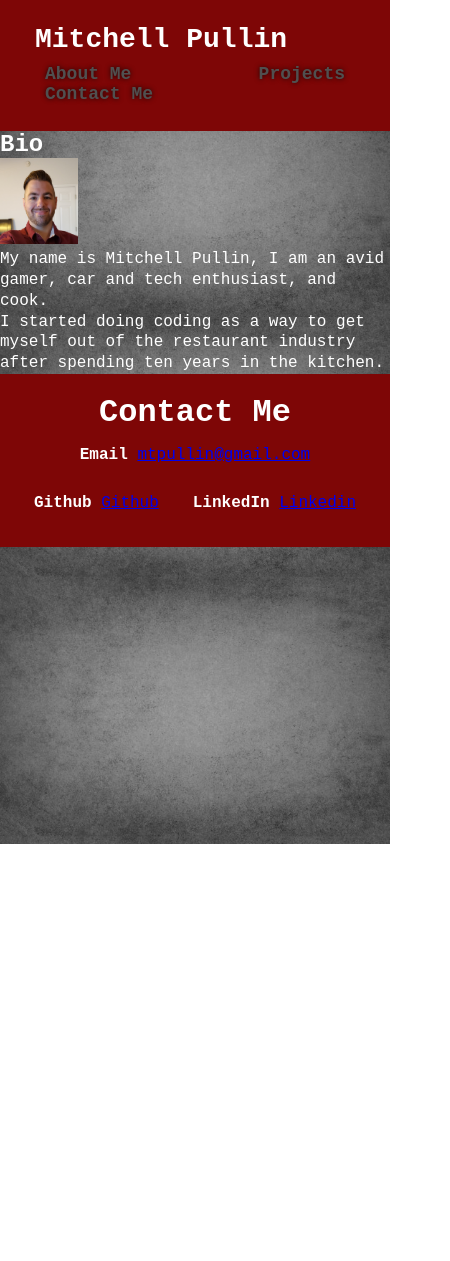
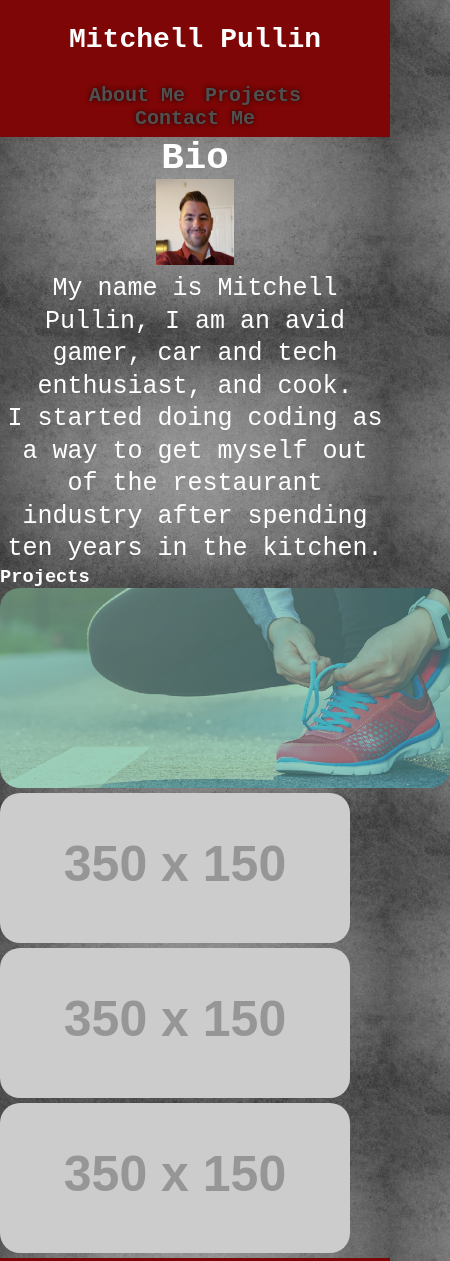
Before and after one commit to mtpullin/Portfolio, a plain HTML site: page index.html in a window 390 px wide. Shown: the top 1261 px of the page, 450 px wide, since content can reach past the window. Before the commit the page ends 844 px from the top, so only its background shows below. Drawn offline with Linux system fonts and the light colour scheme; placeholder pictures from the web are drawn by us.

Commit message:
added projects section adjusted css for smaller media devices

```diff
--- a/assets/css/style.css
+++ b/assets/css/style.css
@@ -28,6 +28,7 @@ header {
     position: sticky;
     top: 0;
     z-index: 9999;
+    width: 100%;
 }
 header h1 a {
     font-size: 28px;
@@ -87,7 +88,6 @@ footer {
     padding: 20px 15px;
     display: flex;
     flex-wrap: wrap;
-    position: fixed;
     justify-content: space-around;
 }
 footer h2 {
@@ -106,3 +106,71 @@ footer ul {
 footer ul li {
     padding: 15px;
 }
+#projects {
+    width: 100%;
+    margin: 0 auto;
+    display: flex;
+    flex-direction: column;
+    flex-wrap: wrap;
+    justify-content: space-around;
+}
+.project-img {
+ width: 350px;
+ max-height: 150px;
+ border-radius: 20px;
+}
+.project-img:hover {
+    background: var(--primary-color);
+    border: 2px solid var(--primary-color);
+    border-radius: 20px;
+    border-color: var(--primary-color);
+    filter: brightness(130%);
+}
+.run {
+    width: 450px;
+    height: 200px;
+    border-radius: 20px;
+}
+
+.run:hover {
+    background: var(--primary-color);
+    border: 2px solid var(--primary-color);
+    border-radius: 20px;
+    border-color: var(--primary-color);
+    filter: brightness(130%);
+}
+
+@media screen and (max-width: 980px) {
+    header{
+        width: 100%;
+        padding-bottom: 0;
+        justify-content: center;
+        position: relative;
+    }
+    header h1 {
+        width: 100%;
+        text-align: center;
+    }
+   header nav ul {
+       margin-top: 20px;
+       width: 100%;
+       justify-content: center;
+
+   }
+   header nav ul li a {
+       font-size: 20px;
+   }
+   .bio {
+       font-size: 25px;
+       text-align: center;
+       width: 100%;
+   }
+
+   #projects {
+       flex: 1 100%;
+   }
+   footer {
+       font-size: 25px;
+       text-align: center;
+       width: 100%;
+   }
--- a/index.html
+++ b/index.html
@@ -43,6 +43,11 @@
     </main>
 <section id="projects">
     <!--projects section-->
+    <h3>Projects</h3>
+    <a href="https://mtpullin.github.io/run-buddy" target="_blank"><img class="run" src="./assets/hero-bg.jpg"></a>
+    <a href="https://placeholder.com" target="_blank"><img class="project-img" src="https://via.placeholder.com/350x150.jpg?text=Future+Project"></a>
+    <a href="https://placeholder.com" target="_blank"><img class="project-img" src="https://via.placeholder.com/350x150.jpg?text=Future+Project"></a>
+    <a href="https://placeholder.com" target="_blank"><img class="project-img" src="https://via.placeholder.com/350x150.jpg?text=Future+Project"></a>
 </section>
 
 
@@ -51,16 +56,15 @@
         <h2>Contact Me</h2>
         <ul>
             <li>
-        <strong>Email</strong> <a href="mailto:mtpullin@gmail.com">mtpullin@gmail.com</a>
+        <a href="mailto:mtpullin@gmail.com">mtpullin@gmail.com</a>
 
             </li>
             <li>
-         <strong>Github</strong>
-         <a href="https://github.com/mtpullin">Github</a>
+
+         <a href="https://github.com/mtpullin"><strong>Github</strong></a>
             </li>
             <li>
-         <strong>LinkedIn</strong>
-         <a href="https://www.linkedin.com/in/mitchell-pullin-bb124420b/">Linkedin</a>
+         <a href="https://www.linkedin.com/in/mitchell-pullin-bb124420b/"><strong>LinkedIn</strong></a>
             </li>
          </ul>
     </footer>
```
Also changed, not shown: assets/hero-bg.jpg (added).
